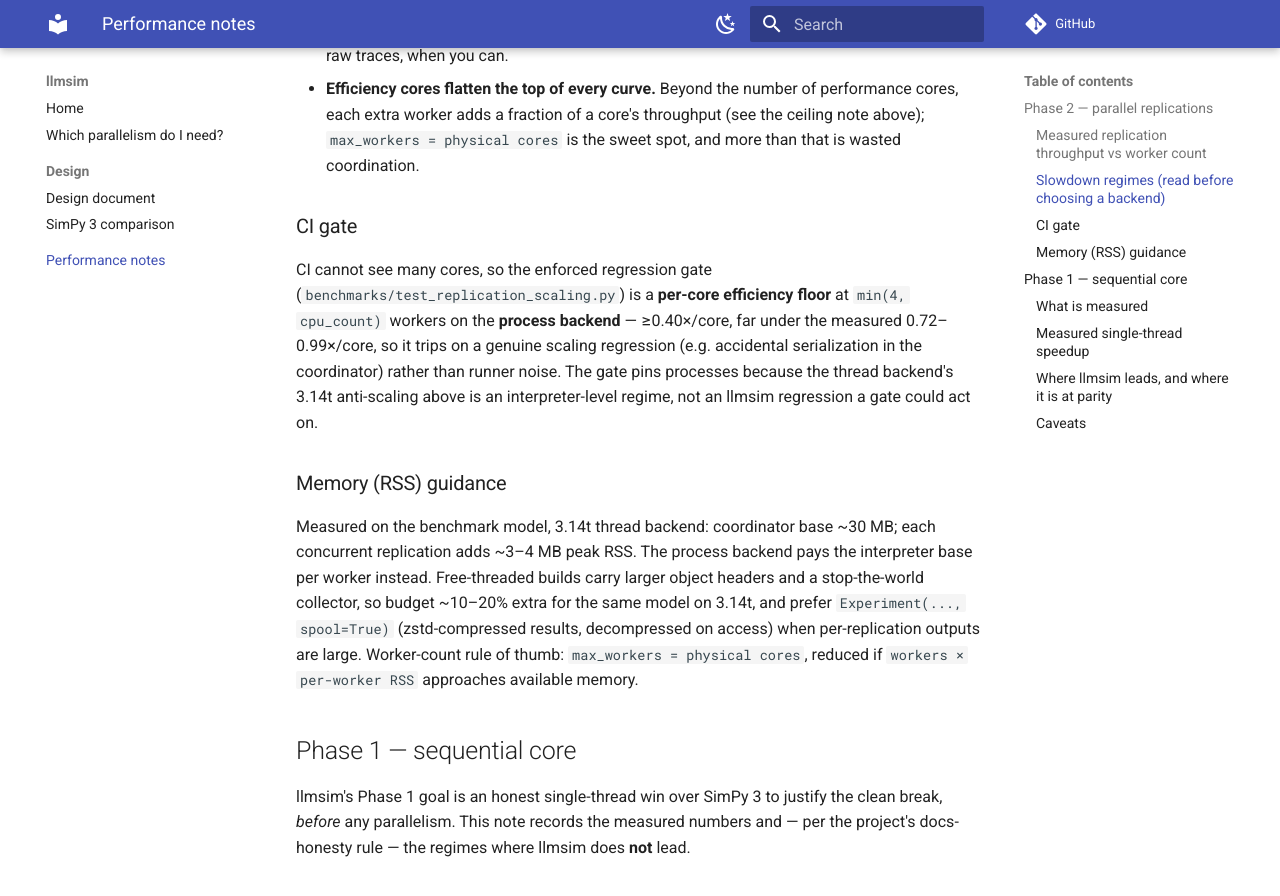
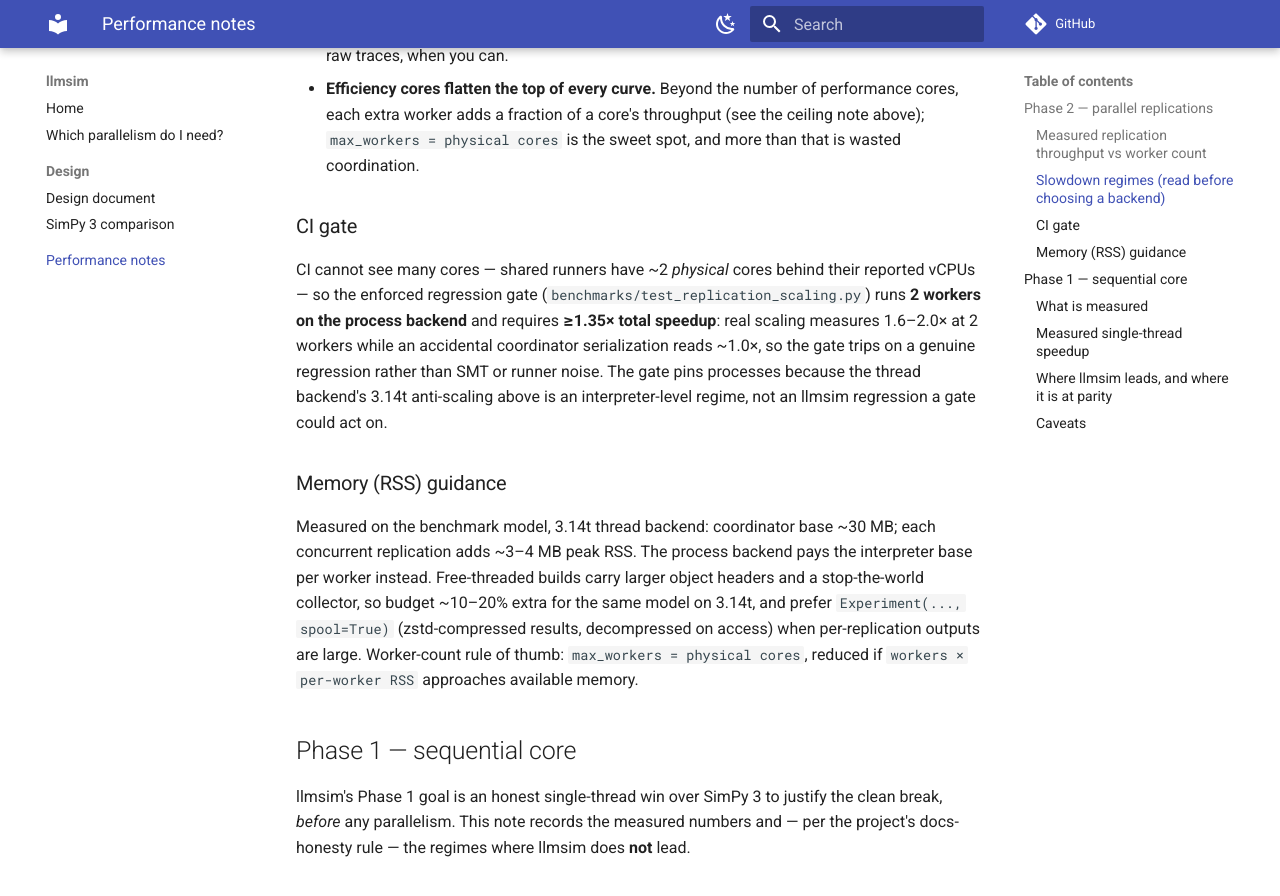
Before and after one commit to nobelk/llmsim, an MkDocs documentation site: the page built from docs/perf-notes.md, in a window 1280 px wide and 900 px high, scrolled down 1818 px. Shown: the top 896 px of the window. Built offline with MkDocs 1.6.1 and Material for MkDocs 9.7.7, drawn with Linux system fonts in a browser that asks for light colours; comment, search, counter and statistics services are not loaded.

Commit message:
Gate parallel efficiency at 2 workers: CI vCPUs are SMT threads, not cores
The 0.40x/worker floor at min(4, cpu_count) workers assumed workers map to
physical cores; GitHub ubuntu runners report 4 vCPUs on 2 physical cores,
so the gate demanded 1.60x from hardware that measured 1.58x. Run the gate
at 2 workers (genuine parallelism on every runner class) and require
>=1.35x total: real scaling measures 1.6-2.0x there, a coordinator
serialization regression reads ~1.0x, so the gate keeps its distinguishing
power without counting SMT threads as cores.

Co-Authored-By: Claude Fable 5 <noreply@anthropic.com>
Claude-Session: https://claude.ai/code/session_01KED7SfMMDegdcdkAdSZSqA

```diff
--- a/docs/perf-notes.md
+++ b/docs/perf-notes.md
@@ -74,12 +74,13 @@ will be recorded only when measured on such a machine.
 
 ### CI gate
 
-CI cannot see many cores, so the enforced regression gate
-(`benchmarks/test_replication_scaling.py`) is a **per-core efficiency floor**
-at `min(4, cpu_count)` workers on the **process backend** — ≥0.40×/core, far
-under the measured 0.72–0.99×/core, so it trips on a genuine scaling
-regression (e.g. accidental serialization in the coordinator) rather than
-runner noise. The gate pins processes because the thread backend's 3.14t
+CI cannot see many cores — shared runners have ~2 *physical* cores behind
+their reported vCPUs — so the enforced regression gate
+(`benchmarks/test_replication_scaling.py`) runs **2 workers on the process
+backend** and requires **≥1.35× total speedup**: real scaling measures
+1.6–2.0× at 2 workers while an accidental coordinator serialization reads
+~1.0×, so the gate trips on a genuine regression rather than SMT or runner
+noise. The gate pins processes because the thread backend's 3.14t
 anti-scaling above is an interpreter-level regime, not an llmsim regression a
 gate could act on.
 
```
Also changed, not shown: 1 other file.
